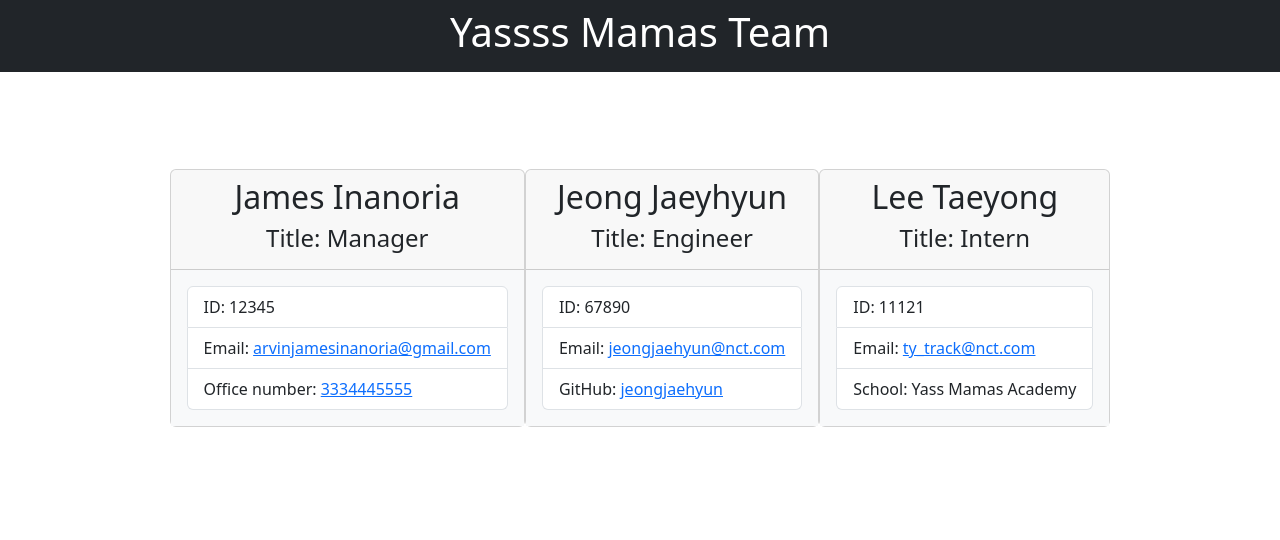
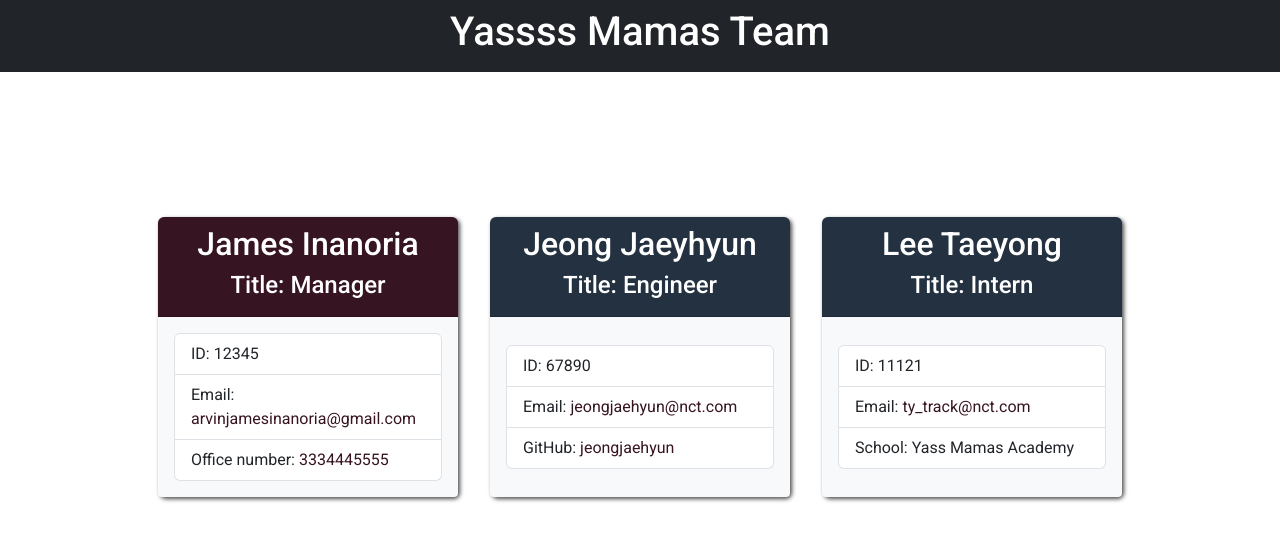
Before and after one commit to jxmesin/C10-ProfileGenerator, a website: page dist/index.html in a window 1280 px wide. Drawn offline with nearby package versions, Linux system fonts and the light colour scheme; a web font is replaced by a local one.

Commit message:
css styling finished

```diff
--- a/dist/style.css
+++ b/dist/style.css
@@ -0,0 +1,52 @@
+body {
+    font-family: "Roboto", sans-serif
+}
+
+a {
+    color: #371422;
+    text-decoration: none;
+}
+
+a:hover {
+    color: #243243;
+    text-decoration: none;
+}
+
+header {
+    background-color: #233534;
+}
+
+.main-section {
+    flex-wrap: wrap;
+    margin: 2em auto;
+}
+
+.employee-card {
+    margin: 1em;
+    max-width: 300px;
+    width: 100%;
+    color: white;
+    display: flex;
+    box-shadow:  2px 2px 4px rgba(0, 0, 0, 0.7);
+    border: none;
+}
+
+.manager-card {
+    background-color: #371422;
+}
+
+.engineer-card {
+    background-color: #243243;
+}
+
+.intern-card {
+    background-color: #142e2d;
+}
+
+.card-body {
+    display: flex;
+    flex-direction: column;
+    justify-content: center;
+    border-bottom-left-radius: 4px;
+    border-bottom-right-radius: 4px;
+}
```
Also changed, not shown: dist/index.html (+2 -5 lines).
